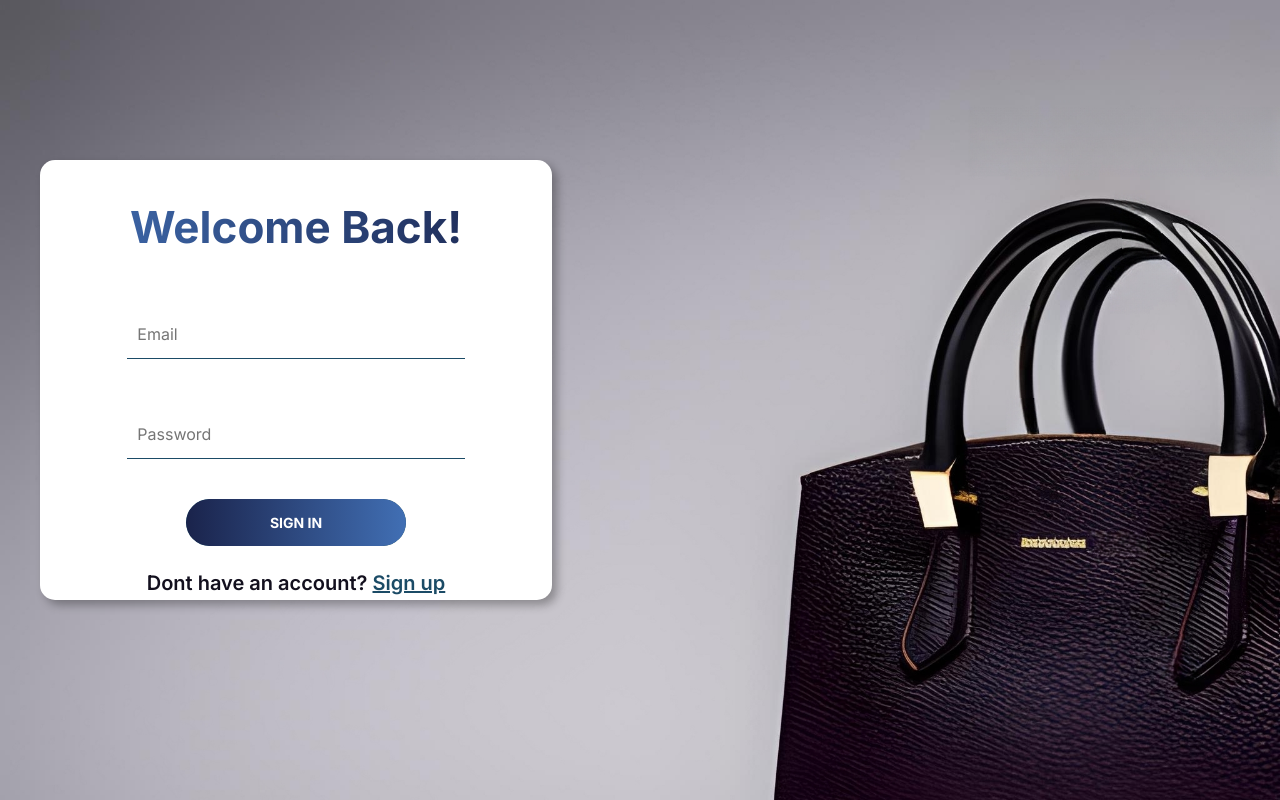
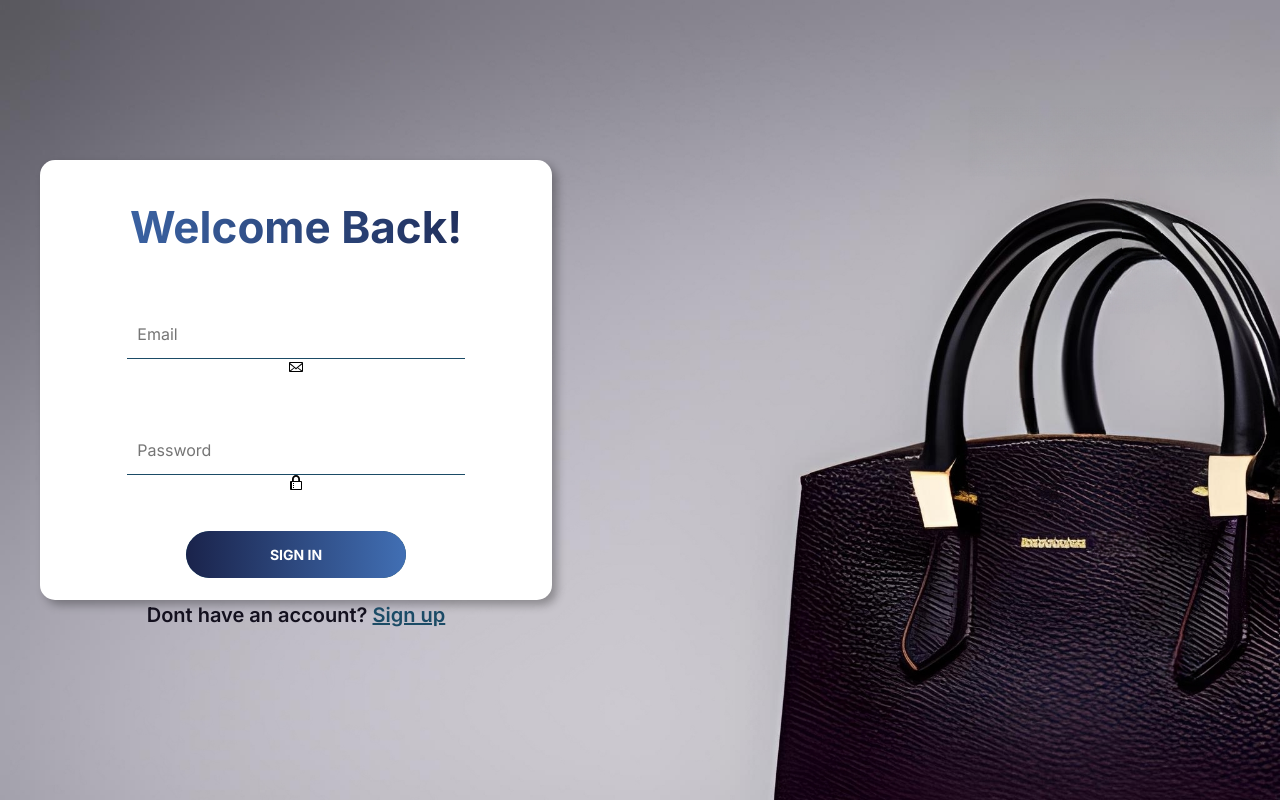
Before and after one commit to Gabriel-Lassen/E-Commerce-CodeVerse, a React (Vite) app in the folder codeverse/: page /login in a window 1280 px wide. Built offline with nearby package versions, Linux system fonts and the light colour scheme.

Commit message:
add: react icons

```diff
--- a/codeverse/src/pages/Login/index.jsx
+++ b/codeverse/src/pages/Login/index.jsx
@@ -1,7 +1,7 @@
 import React from "react";
 import { Link } from "react-router-dom";
 import styles from "./styles.module.scss";
-
+import { GoMail, GoLock } from "react-icons/go";
 
 const Login = () => {
   return (
@@ -10,10 +10,12 @@ const Login = () => {
         <h1>Welcome Back!</h1>
         <div className={styles.input_bx}>
           <input type="text" required="required" placeholder="Email" />
+          <GoMail/>
           {/* <span>Email</span> */}
         </div>
         <div className={styles.input_bx}>
           <input type="password" required="required" placeholder="Password" />
+          <GoLock/>
           {/* <span>Password</span> */}
         </div>
         <div className={styles.login}>
```
